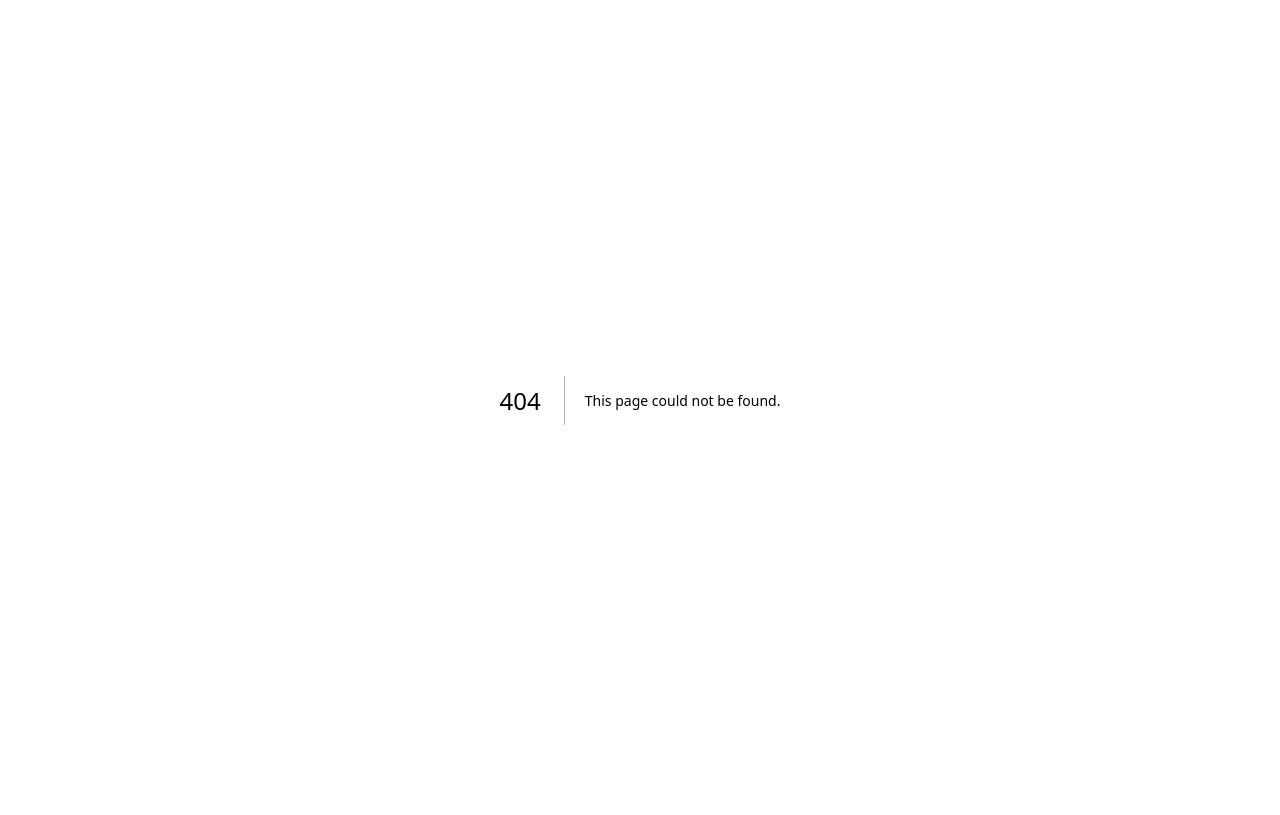
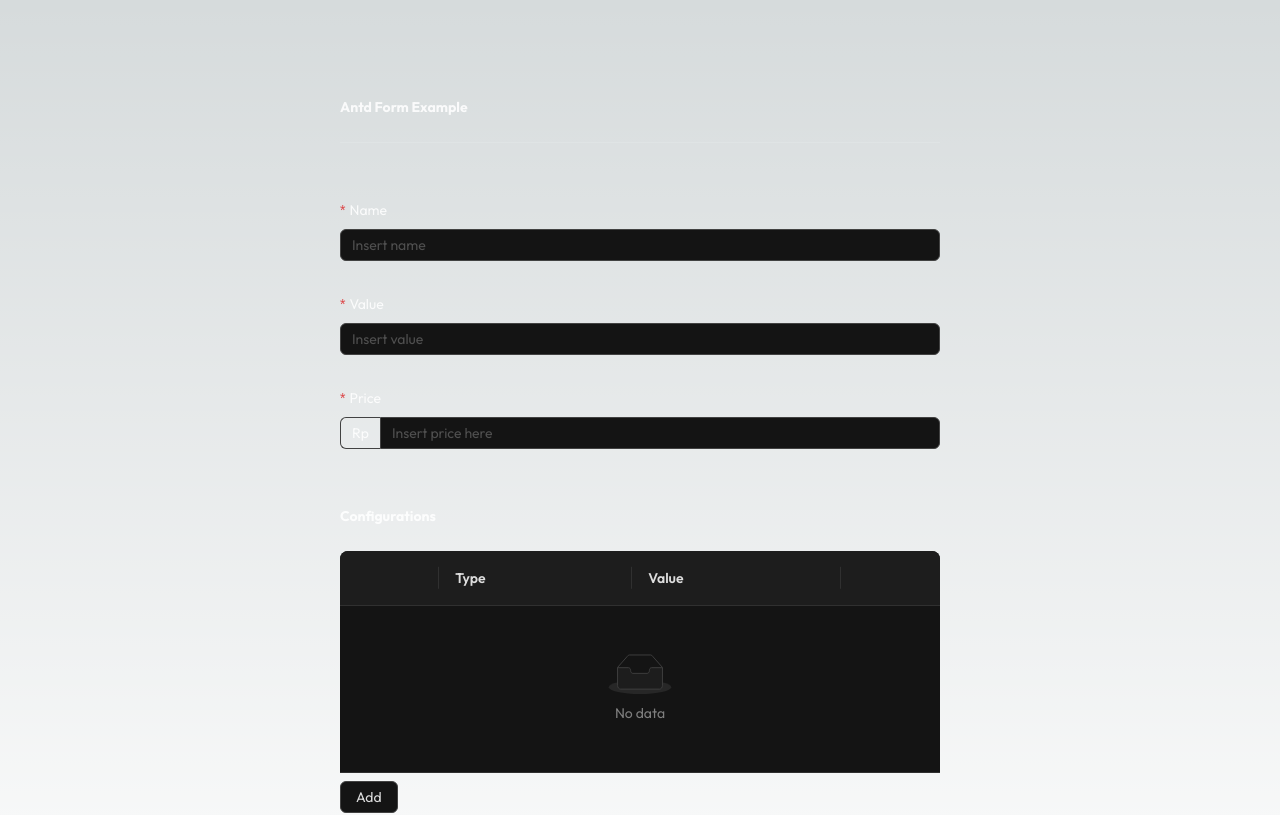
Before and after one commit to agustinusnathaniel/antd-form-base, a Next.js app: page /form in a window 1280 px wide. Before the commit this address had no page. Shown: the top 815 px of the page. Built offline with nearby package versions, Linux system fonts and the light colour scheme.

Commit message:
feat(form): add antd form example

```diff
--- /dev/null
+++ b/src/app/form/components/MetaSection.tsx
@@ -0,0 +1,35 @@
+import { Form, Input, InputNumber, Space } from "antd";
+
+import NumericFormatInput from "app/form/components/NumericFormatInput";
+
+const MetaSection = () => {
+  return (
+    <Space direction="vertical" style={{ width: "100%" }}>
+      <Form.Item name="name" label="Name" rules={[{ required: true }]}>
+        <Input placeholder="Insert name" />
+      </Form.Item>
+
+      <Form.Item
+        name="value"
+        label="Value"
+        rules={[{ required: true, type: "number", min: 0, max: 10000 }]}
+      >
+        <InputNumber
+          placeholder="Insert value"
+          type="number"
+          style={{ width: "100%" }}
+        />
+      </Form.Item>
+
+      <Form.Item
+        name="price"
+        label="Price"
+        rules={[{ required: true, type: "number", min: 0 }]}
+      >
+        <NumericFormatInput addonBefore="Rp" placeholder="Insert price here" />
+      </Form.Item>
+    </Space>
+  );
+};
+
+export default MetaSection;
--- /dev/null
+++ b/src/app/form/components/NumericFormatInput.tsx
@@ -0,0 +1,24 @@
+/* eslint-disable @typescript-eslint/no-explicit-any */
+import type { InputProps } from "antd";
+import { Input } from "antd";
+import type { NumericFormatProps } from "react-number-format";
+import { NumericFormat } from "react-number-format";
+
+type NumericFormatInputProps = Omit<NumericFormatProps, "onChange"> &
+  InputProps;
+
+const NumericFormatInput = ({
+  onChange,
+  ...props
+}: NumericFormatInputProps) => {
+  return (
+    <NumericFormat
+      customInput={Input as any}
+      thousandSeparator
+      onValueChange={(values) => onChange?.((values.floatValue ?? 0) as any)}
+      {...props}
+    />
+  );
+};
+
+export default NumericFormatInput;
--- /dev/null
+++ b/src/app/form/components/RichDynamicArray.tsx
@@ -0,0 +1,97 @@
+import { Button, Form, Select, Space, Table } from "antd";
+
+import NumericFormatInput from "app/form/components/NumericFormatInput";
+import { typeOptions } from "app/form/constants";
+
+const RichDynamicArray = () => {
+  return (
+    <Space direction="vertical" size="small">
+      <h4>Configurations</h4>
+
+      <Form.List
+        name="configurations"
+        rules={[
+          {
+            validator: async (_, value) => {
+              if (!value?.length) {
+                return Promise.reject(new Error("At least 1 configuration"));
+              }
+              return true;
+            },
+          },
+        ]}
+      >
+        {(fields, { add, remove }, { errors }) => {
+          const handleAdd = () => {
+            const newRow = {
+              type: undefined,
+              value: 0,
+            };
+            add(newRow);
+          };
+          const removeRow = (index: number) => () => {
+            remove(index);
+          };
+
+          return (
+            <Space direction="vertical" size="small" style={{ width: "100%" }}>
+              <Table dataSource={fields} rowKey="key" pagination={false}>
+                <Table.Column render={(_, __, idx) => idx + 1} />
+                <Table.Column
+                  title="Type"
+                  render={(field) => (
+                    <Form.Item
+                      {...field}
+                      name={[field.name, "type"]}
+                      rules={[
+                        { required: true, message: "Type must be selected" },
+                      ]}
+                      noStyle
+                    >
+                      <Select
+                        options={typeOptions}
+                        placeholder="Choose type"
+                        style={{ width: "100%" }}
+                      />
+                    </Form.Item>
+                  )}
+                />
+                <Table.Column
+                  title="Value"
+                  render={(field) => (
+                    <Form.Item
+                      {...field}
+                      name={[field.name, "value"]}
+                      rules={[
+                        {
+                          required: true,
+                          type: "number",
+                          min: 0,
+                          message: "Value must be filled and above 0",
+                        },
+                      ]}
+                      noStyle
+                    >
+                      <NumericFormatInput />
+                    </Form.Item>
+                  )}
+                />
+                <Table.Column
+                  render={(_, __, idx) => (
+                    <Button onClick={removeRow(idx)}>Remove</Button>
+                  )}
+                />
+              </Table>
+
+              <Form.ErrorList errors={errors} />
+
+              <Button onClick={handleAdd}>Add</Button>
+            </Space>
+          );
+        }}
+      </Form.List>
+    </Space>
+  );
+};
+
+export default RichDynamicArray;
--- /dev/null
+++ b/src/app/form/constants.ts
@@ -0,0 +1,4 @@
+export const typeOptions = [
+  { label: "Type 01", value: "type_01" },
+  { label: "Type 02", value: "type_02" },
+];
--- /dev/null
+++ b/src/app/form/hooks.ts
@@ -0,0 +1,27 @@
+import { Form, notification } from "antd";
+import React from "react";
+
+import type { CustomFormData } from "app/form/types";
+
+export const useFormPage = () => {
+  const [value, setValue] = React.useState<CustomFormData>();
+  const [form] = Form.useForm<CustomFormData>();
+
+  const handleSubmitForm = (values: CustomFormData) => {
+    setValue(values);
+    notification.open({ message: "Nice!" });
+  };
+
+  const handleInvalidForm = () => {
+    const updatedValue = form.getFieldsValue();
+    setValue(updatedValue);
+    notification.warning({ message: "Please Complete form first" });
+  };
+
+  return {
+    form,
+    value,
+    handleSubmitForm,
+    handleInvalidForm,
+  };
+};
--- /dev/null
+++ b/src/app/form/page.tsx
@@ -0,0 +1,62 @@
+"use client";
+
+import { Outfit } from "@next/font/google";
+import { Button, Col, Divider, Form, Row } from "antd";
+
+import MetaSection from "app/form/components/MetaSection";
+import RichDynamicArray from "app/form/components/RichDynamicArray";
+import { useFormPage } from "app/form/hooks";
+import styles from "lib/styles/Home.module.css";
+
+const outfit = Outfit({ subsets: ["latin"] });
+
+const validateMessages = {
+  // eslint-disable-next-line no-template-curly-in-string
+  required: "${label} must be filled",
+};
+
+const FormPage = () => {
+  const { form, value, handleInvalidForm, handleSubmitForm } = useFormPage();
+
+  return (
+    <main className={`${styles.main} ${outfit.className}`}>
+      <Form
+        form={form}
+        onFinish={handleSubmitForm}
+        onFinishFailed={handleInvalidForm}
+        layout="vertical"
+        style={{
+          width: "100%",
+          maxWidth: "600px",
+          display: "grid",
+          gap: "32px",
+        }}
+        validateMessages={validateMessages}
+      >
+        <div>
+          <h4>Antd Form Example</h4>
+          <Divider />
+        </div>
+
+        <MetaSection />
+
+        <RichDynamicArray />
+
+        <Row>
+          <Col span={24}>
+            <Button type="primary" htmlType="submit" style={{ width: "100%" }}>
+              Submit
+            </Button>
+          </Col>
+        </Row>
+      </Form>
+
+      <div style={{ marginTop: "32px" }}>
+        <h5>Submit Data:</h5>
+        <pre>{JSON.stringify(value, null, 2)}</pre>
+      </div>
+    </main>
+  );
+};
+
+export default FormPage;
--- /dev/null
+++ b/src/app/form/types.ts
@@ -0,0 +1,12 @@
+type Configuration = {
+  type: string;
+  value: number;
+};
+
+export type CustomFormData = {
+  name: string;
+  isActive: boolean;
+  price: number;
+  value: number;
+  configurations: Array<Configuration>;
+};
--- a/src/app/head.tsx
+++ b/src/app/head.tsx
@@ -24,8 +24,6 @@ export default function Head() {
             href="/icons/apple-touch-icon.png"
           />
           <link rel="icon" href="/app-icon.png" /> */}
-
-      <link rel="manifest" href="/manifest.json" />
     </>
   );
 }
--- a/src/app/layout.tsx
+++ b/src/app/layout.tsx
@@ -1,4 +1,10 @@
+"use client";
+
+import { Outfit } from "@next/font/google";
+import { ConfigProvider, theme } from "antd";
 import "lib/styles/globals.css";
+
+const outfit = Outfit({ subsets: ["latin"] });
 
 export default function RootLayout({
   children,
@@ -12,7 +18,16 @@ export default function RootLayout({
         head.tsx. Find out more at https://beta.nextjs.org/docs/api-reference/file-conventions/head
       */}
       <head />
-      <body>{children}</body>
+      <body>
+        <ConfigProvider
+          theme={{
+            algorithm: theme.darkAlgorithm,
+            token: { fontFamily: outfit.style.fontFamily },
+          }}
+        >
+          {children}
+        </ConfigProvider>
+      </body>
     </html>
   );
 }
```
